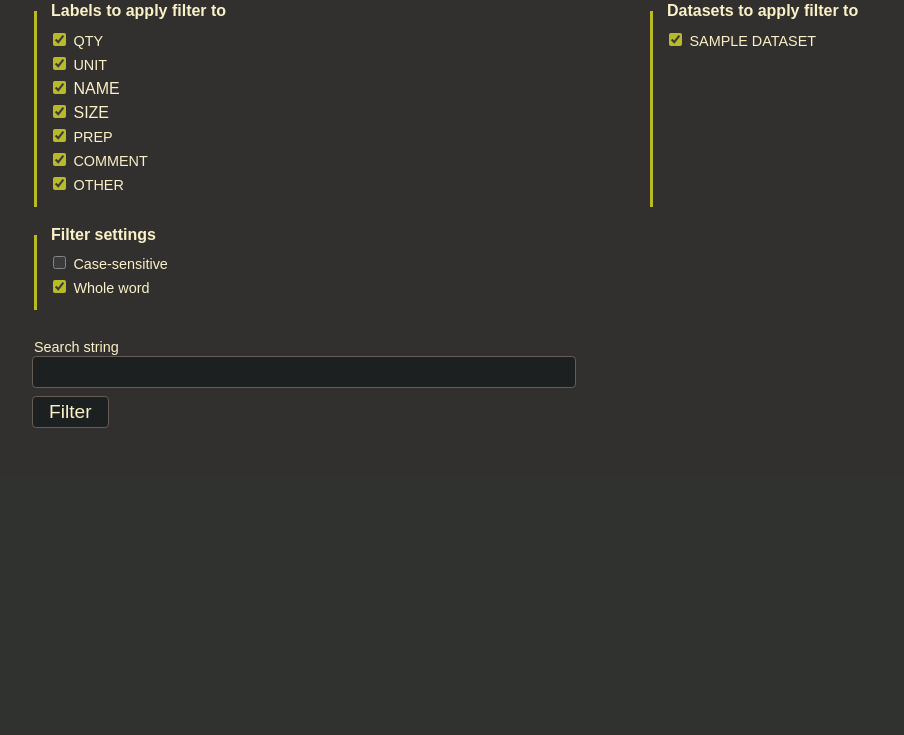
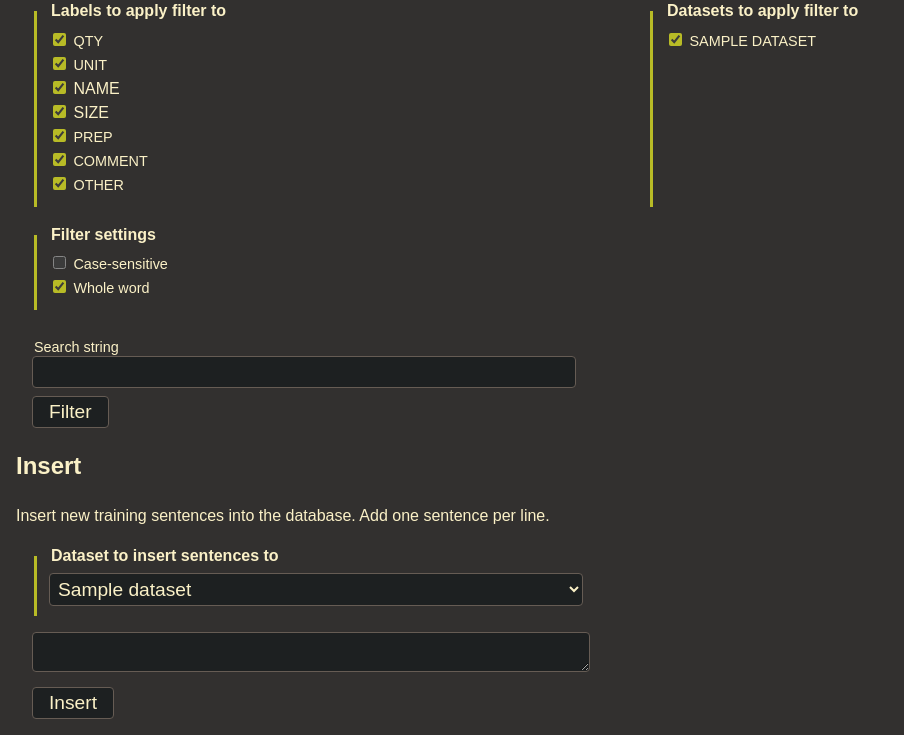
Before and after one commit to strangetom/ingredient-parser, a Flask app: template labeller/templates/index.html.jinja in a window 1280 px wide. Shown: the part 323-1058 px from the top of the page, without its empty margins (0-904 px from the left). Before the commit the page ends 751 px from the top, so only its background shows below. Run offline with Flask 3, Linux system fonts and the light colour scheme; the template is opened without the code that fills it: most values are stand-ins (such as "Sample title", 1, 10 or a date in 2020).

Commit message:
Feature: Add functionality to labeller app to insert new training sentences into database.

```diff
--- a/labeller/__init__.py
+++ b/labeller/__init__.py
@@ -6,6 +6,8 @@ import sqlite3
 from collections import Counter
 
 from flask import Flask, Response, redirect, render_template, request, url_for
+
+from ingredient_parser import PreProcessor
 
 sqlite3.register_adapter(list, json.dumps)
 sqlite3.register_converter("json", json.loads)
@@ -144,6 +146,13 @@ def filter():
         return apply_filter(form)
 
 
+@app.route("/insert", methods=["POST"])
+def insert():
+    if request.method == "POST":
+        form = request.form
+        return insert_sentences(form)
+
+
 @app.route("/save", methods=["POST"])
 def save():
     """Endpoint for saving sentences to database from /edit, /shuffle or /index pages
@@ -191,7 +200,20 @@ def delete(index: int):
     return Response(status=200)
 
 
-def apply_filter(params: dict[str, str]) -> list[int]:
+def apply_filter(params: dict[str, str]):
+    """Apply selected filter to database and return page for editing sentences that
+    match the filter.
+
+    Parameters
+    ----------
+    params : dict[str, str]
+        Filter settings
+
+    Returns
+    -------
+    Response
+        Redirection to sentences_by_id page.
+    """
     # Select data from database
     datasets = [
         key.split("-")[-1]
@@ -251,3 +273,41 @@ def apply_filter(params: dict[str, str]) -> list[int]:
                 indices.append(str(entry["id"]))
 
         return redirect(url_for("sentences_by_id", indices=",".join(indices)))
+
+
+def insert_sentences(params: dict[str, str]):
+    """Insert new sentences to database, setting the source to the selected value.
+    New sentences are tokenised automatically but have their labels set to "
+
+    Parameters
+    ----------
+    params : dict[str, str]
+        Sentences and source
+
+    Returns
+    -------
+    Response
+        Redirection to sentences_by_id page.
+    """
+    source = params.get("insert-dataset")
+    sentences = params.get("insert-sentences", "").splitlines()
+
+    indices = []
+    with sqlite3.connect(DATABASE, detect_types=sqlite3.PARSE_DECLTYPES) as conn:
+        c = conn.cursor()
+        for sentence in sentences:
+            if not sentence:
+                continue
+
+            tokens = PreProcessor(sentence).tokenized_sentence
+            labels = [""] * len(tokens)
+
+            c.execute(
+                """
+                INSERT INTO training (source, sentence, tokens, labels)
+                VALUES (?, ?, ?, ?)""",
+                (source, sentence, tokens, labels),
+            )
+            indices.append(str(c.lastrowid))
+
+    return redirect(url_for("sentences_by_id", indices=",".join(indices)))
--- a/labeller/static/css/labeller.css
+++ b/labeller/static/css/labeller.css
@@ -73,7 +73,7 @@ legend {
   margin-left: 2px;
   position: relative;
 }
-.searchbox input {
+.searchbox input, select {
   width: 50ch;
   font-size: 1.2rem;
   background-color: var(--bg);
@@ -92,3 +92,12 @@ button {
   border-radius: var(--small-radius);
   background-color: var(--bg);
 }
+textarea {
+  font-size: 1em;
+  width: 70ch;
+  background-color: var(--bg);
+  border: 1px solid var(--bg-3);
+  border-radius: var(--small-radius);
+  color: var(--fg);
+  padding: .25rem;
+}
--- a/labeller/templates/index.html.jinja
+++ b/labeller/templates/index.html.jinja
@@ -96,6 +96,34 @@
                     <button type="submit">Filter</button>
                 </form>
             </section>
+
+            <section id="insert">
+                <h2>Insert</h2>
+                <p>Insert new training sentences into the database. Add one sentence per line.</p>
+                <form action="/insert" method="post">
+                    <fieldset>
+                        <legend>Dataset to insert sentences to</legend>
+                        <select name="insert-dataset">
+                            {%- for dataset, _ in datasets -%}
+                            <option value="{{ dataset }}">{{ dataset }}</option>
+                            {%- endfor -%}
+                        </select>
+                    </fieldset>
+                    <textarea id="insert-sentences" name="insert-sentences"></textarea>
+                    <button type="submit">Insert</button>
+                </form>
+            </section>
         </main>
     </body>
+    <script type="text/javascript">
+        // Automatically set height of textareas to show all text
+        let textareas = document.querySelectorAll("textarea");
+        textareas.forEach((el) => {
+            el.addEventListener("input", (e) => {
+              let el = e.target;
+              el.style.height = "1px";
+              el.style.height = Math.max(el.scrollHeight + 3, 38) + "px";
+            });
+        });
+    </script>
 </html>
```
